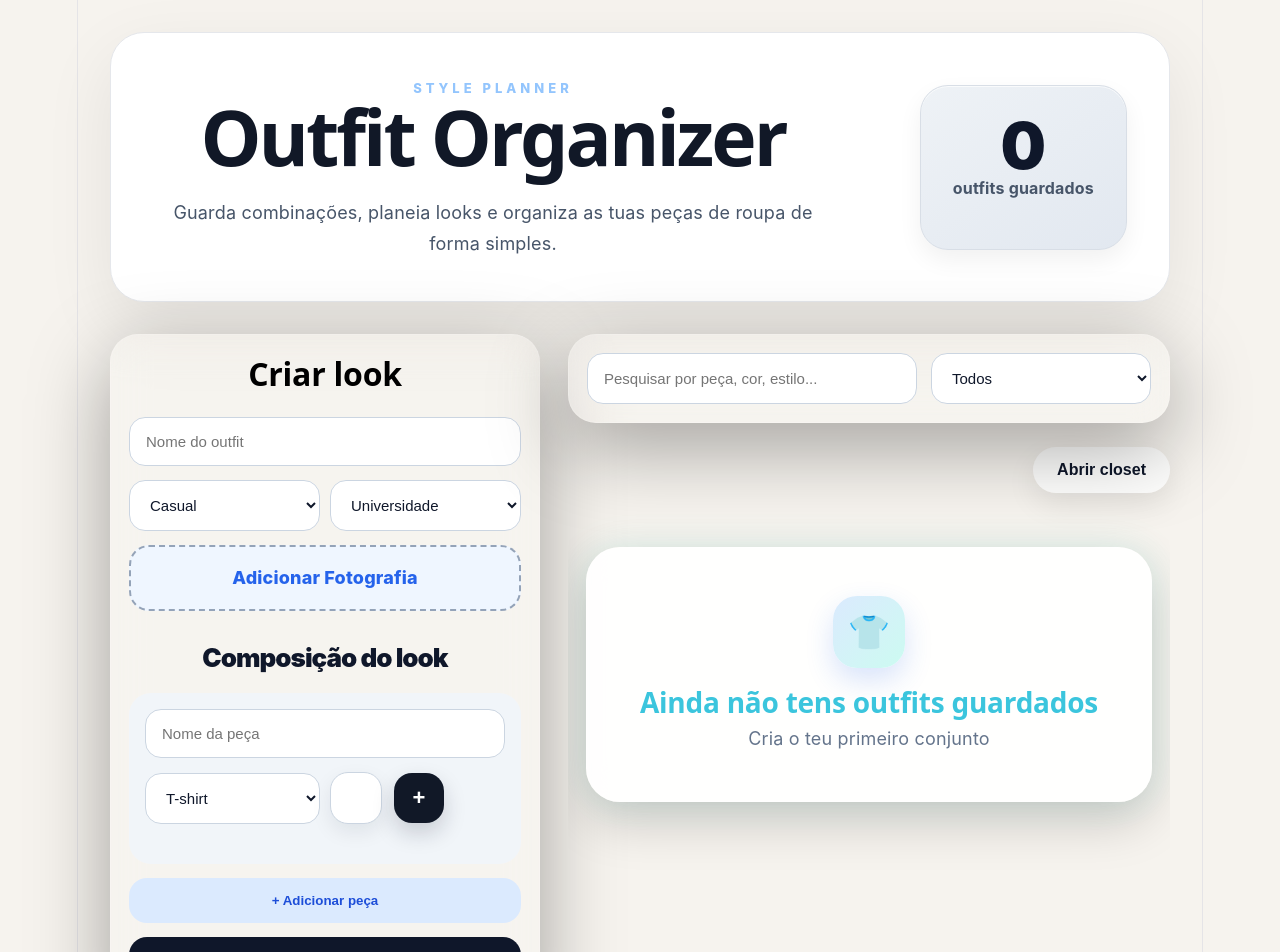
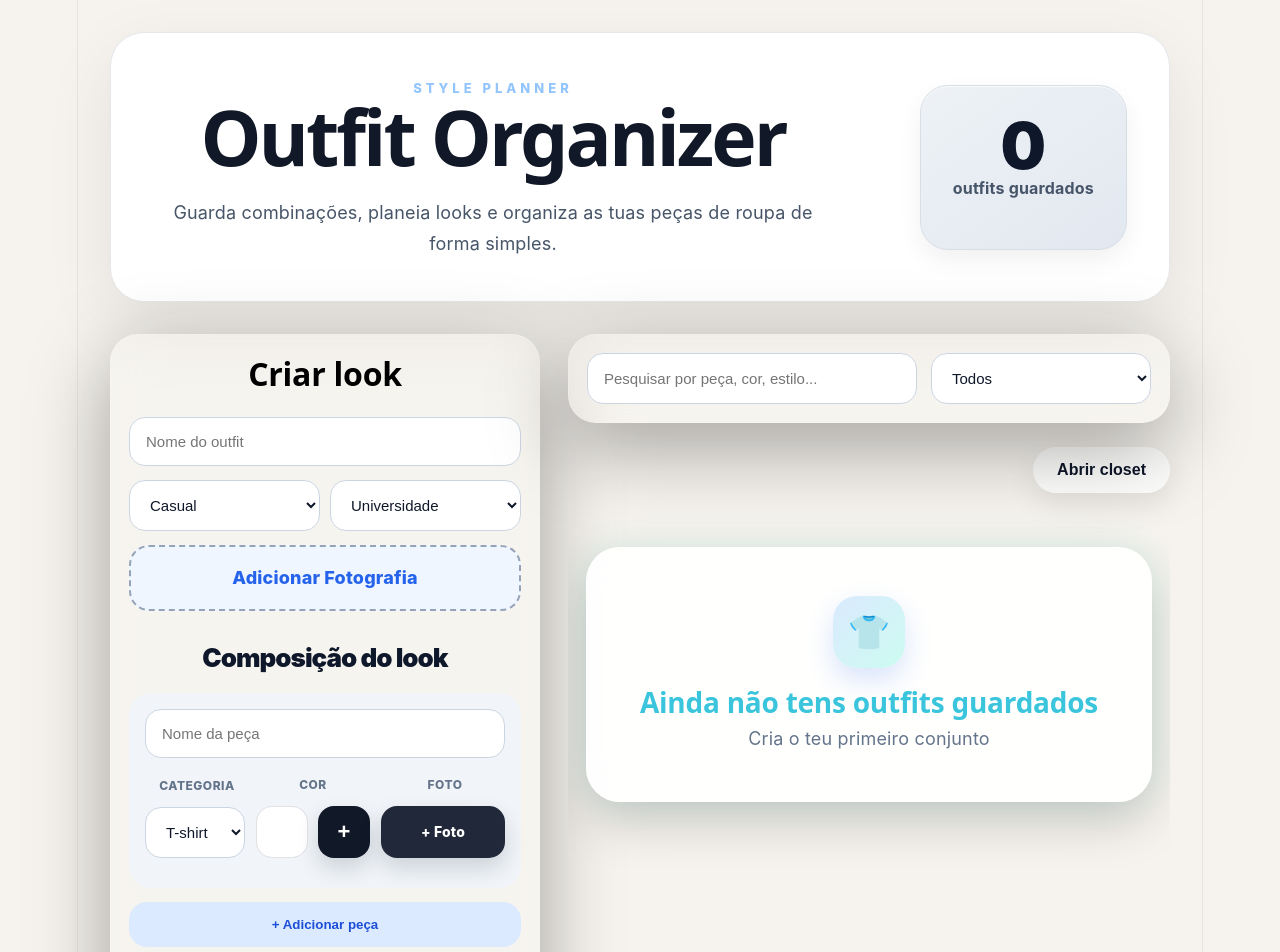
Before and after one commit to ptav2006/outfit-organizer, a React (Vite) app: page / in a window 1280 px wide. Shown: the top 952 px of the page. Built offline with nearby package versions, Linux system fonts and the light colour scheme.

Commit message:
fotos nas peças

```diff
--- a/src/App.css
+++ b/src/App.css
@@ -137,11 +137,12 @@ h1 {
   box-sizing: border-box;
 
   padding-right: 18px;
-  padding-bottom: 28px;
+  padding-bottom: 48px;
   padding-left: 18px;
   padding-top: 20px;
 
   scrollbar-width: none;
+  scrollbar-gutter: stable;
 }
 
 .panel::-webkit-scrollbar {
@@ -507,21 +508,17 @@ button {
 
 .colorPickerRow {
   display: flex;
-  gap: 12px;
   align-items: center;
+  gap: 10px;
 }
 
 .colorPicker {
   width: 52px;
   height: 52px;
-  padding: 6px;
-  border-radius: 18px;
-  border: 1px solid #cbd5e1;
-  background: #ffffff;
+  padding: 4px;
+  border-radius: 16px;
+  border: 1px solid rgba(15, 23, 42, 0.12);
   cursor: pointer;
-  box-shadow:
-    inset 0 1px 0 rgba(255, 255, 255, 0.8),
-    0 8px 20px rgba(15, 23, 42, 0.08);
 }
 
 .colorPicker::-webkit-color-swatch-wrapper {
@@ -534,24 +531,17 @@ button {
 }
 
 .addColorBtn {
-  height: 50px;
-  min-width: 50px;
-  padding: 0;
-  border-radius: 18px;
+  width: 52px;
+  height: 52px;
+  border-radius: 16px;
   border: none;
   background: #111827;
   color: white;
   font-size: 22px;
   font-weight: 900;
   cursor: pointer;
-
-  display: flex;
-  align-items: center;
-  justify-content: center;
-
-
-  transform: translateY(-7px);
-  box-shadow: 0 10px 22px rgba(15, 23, 42,0.18)
+  box-shadow: 0 10px 22px rgba(15, 23, 42, 0.16);
+  margin-bottom: 14px;
 }
 
 .addColorBtn:hover {
@@ -1438,3 +1428,71 @@ body {
   border-radius: 22px;
   border: 1px solid rgba(15, 23, 42, 0.08);
 }
+
+.pieceImageUpload {
+  min-width: 124px;
+  height: 52px;
+  padding: 0 12px;
+  border-radius: 16px;
+  background: rgba(15, 23, 42, 0.92);
+  color: white;
+  border: none;
+  display: inline-flex;
+  align-items: center;
+  justify-content: center;
+  cursor: pointer;
+  font-size: 14px;
+  font-weight: 800;
+  box-shadow: 0 10px 22px rgba(15, 23, 42, 0.16);
+  margin-bottom: 14px;
+}
+
+.pieceImageUpload:hover {
+  transform: translateY(-2px);
+  box-shadow: 0 14px 28px rgba(15, 23, 42, 0.22);
+}
+
+.pieceImageUpload input {
+  display: none;
+}
+
+.pieceImagePreview {
+  width: 62px;
+  height: 62px;
+  border-radius: 16px;
+  object-fit: cover;
+  margin-top: 10px;
+  border: 1px solid rgba(15, 23, 42, 0.1);
+}
+
+.pieceControls {
+  display: grid;
+  grid-template-columns: 1fr 112px 124px;
+  align-items: end;
+  gap: 12px;
+}
+
+.controlGroup {
+  display: flex;
+  flex-direction: column;
+  gap: 8px;
+}
+
+.controlLabel {
+  font-size: 12px;
+  font-weight: 800;
+  color: #64748b;
+  padding-left: 4px;
+  text-transform: uppercase;
+  letter-spacing: 0.04em;
+}
+
+.colorGroup {
+  align-items: center;
+}
+
+.colorGroup .controlLabel {
+  width: 100%;
+  text-align: center;
+  padding-left: 0;
+}
--- a/src/App.jsx
+++ b/src/App.jsx
@@ -135,7 +135,7 @@ export default function App() {
     function: "Universidade",
     customFunction: "",
     image: "",
-    pieces: [{ name: "", category: "T-shirt", colors: [], tempColor: "#ffffff", unavailable: false }]
+    pieces: [{ name: "", category: "T-shirt", colors: [], tempColor: "#ffffff", image: "", unavailable: false }]
   });
 
   useEffect(() => {
@@ -147,7 +147,7 @@ export default function App() {
       ...form,
       pieces: [
         ...form.pieces,
-        { name: "", category: "T-shirt", colors: [], tempColor: "#ffffff", unavailable: false }]
+        { name: "", category: "T-shirt", colors: [], tempColor: "#ffffff", image: "", unavailable: false }]
     });
   }
 
@@ -325,7 +325,7 @@ export default function App() {
         customFunction: "",
         style: "Casual",
         image: "",
-        pieces: [{ name: "", category: "T-shirt", colors: [], tempColor: "#ffffff", unavailable: false }]
+        pieces: [{ name: "", category: "T-shirt", colors: [], tempColor: "#ffffff", image: "", unavailable: false }]
       });
 
       return;
@@ -355,7 +355,7 @@ export default function App() {
       customFunction: "",
       style: "Casual",
       image: "",
-      pieces: [{ name: "", category: "T-shirt", colors: [], tempColor: "#ffffff", unavailable: false }]
+      pieces: [{ name: "", category: "T-shirt", colors: [], tempColor: "#ffffff", image: "", unavailable: false }]
     });
   }
 
@@ -398,6 +398,26 @@ export default function App() {
         ...prev,
         image: reader.result,
       }));
+    };
+
+    reader.readAsDataURL(file);
+  }
+
+  function handlePieceImage(e, index) {
+    const file = e.target.files[0];
+    if (!file) return;
+
+    const reader = new FileReader();
+
+    reader.onload = () => {
+      const updated = [...form.pieces];
+
+      updated[index] = {
+        ...updated[index],
+        image: reader.result,
+      };
+
+      setForm({ ...form, pieces: updated });
     };
 
     reader.readAsDataURL(file);
@@ -540,15 +560,21 @@ export default function App() {
                       )}
                     </div>
 
-                  <div className="grid2">
+                  <div className="pieceControls">
+                    <div className="controlGroup">
+                      <span className="controlLabel">Categoria</span>
+
                       <select
                         value={piece.category}
                         onChange={e => updatePiece(index, "category", e.target.value)}
                       >
                         {categories.map(c => <option key={c}>{c}</option>)}
                       </select>
+                    </div>
 
-                    <div className="colorArea">
+                    <div className="controlGroup colorGroup">
+                      <span className="controlLabel">Cor</span>
+
                       <div className="colorPickerRow">
                         <input
                           type="color"
@@ -567,18 +593,20 @@ export default function App() {
                       </div>
                     </div>
 
-                      <div className="colorsPreview">
-                        {piece.colors?.map((color, colorIndex) => (
-                          <span
-                            key={colorIndex}
-                            className="colorDot"
-                            style={{ backgroundColor: color }}
-                            onClick={() => removeColorFromPiece(index, colorIndex)}
+                    <div className="controlGroup">
+                      <span className="controlLabel">Foto</span>
+
+                      <label className="pieceImageUpload">
+                        + Foto
+
+                        <input
+                          type="file"
+                          accept="image/*"
+                          onChange={(e) => handlePieceImage(e, index)}
                         />
-                        ))}
+                      </label>
                     </div>
                   </div>
-
                   {form.pieces.length > 1 && (
                     <button
                       type="button"
```
Lines whose indentation alone changed are shown as unchanged.
